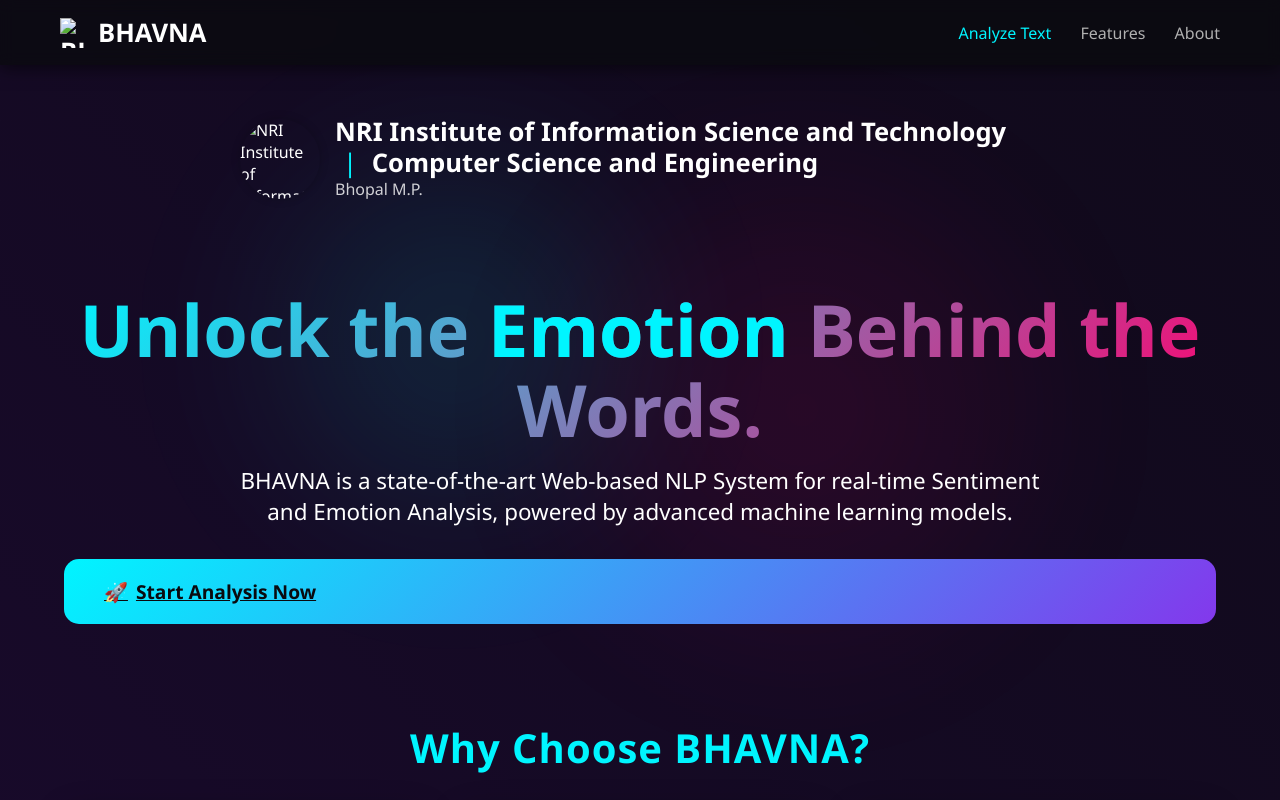
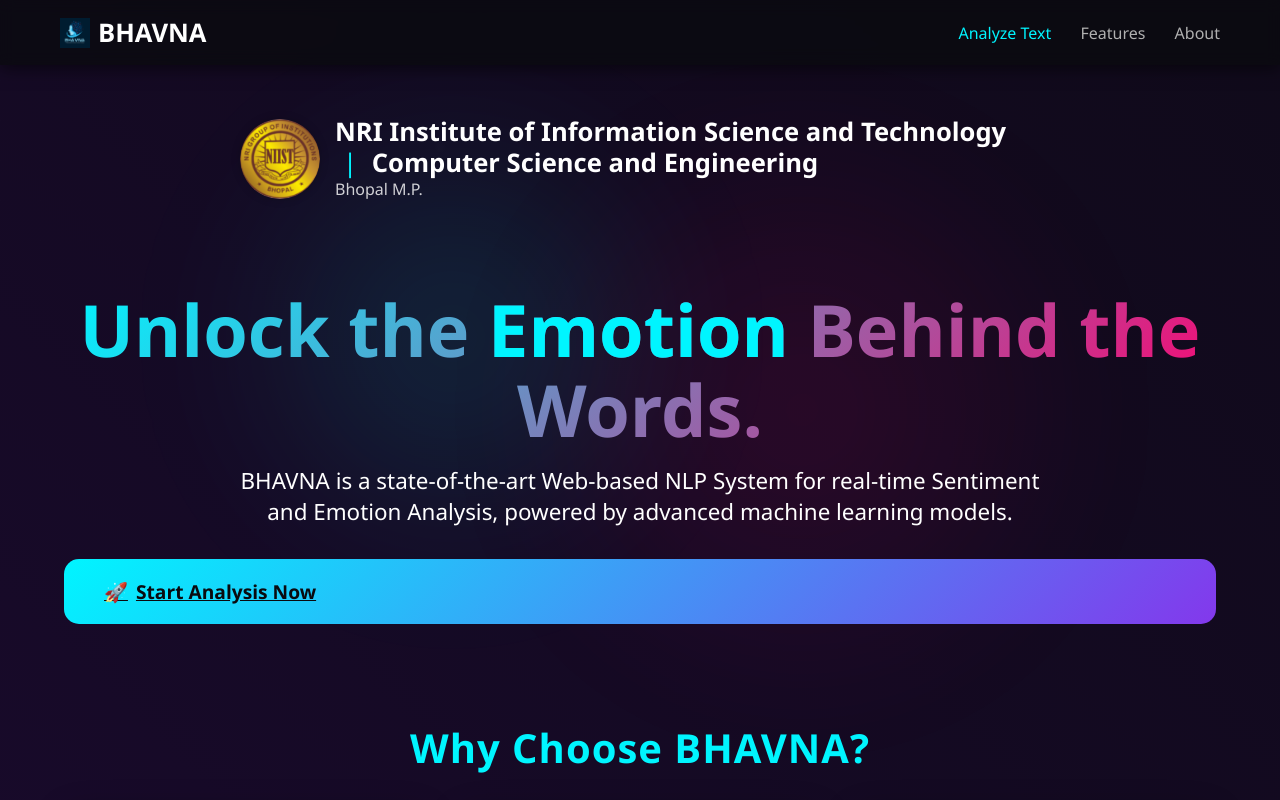
Before and after one commit to singhprateek87/bhavnaapp, a plain HTML site: page index.html in a window 1280 px wide. Shown: the top 800 px of the page. Drawn offline with nearby package versions, Linux system fonts and the light colour scheme; a script that the page names is missing.

Commit message:
Update index.html

```diff
--- a/index.html
+++ b/index.html
@@ -20,7 +20,7 @@
     <nav class="navbar">
         <div class="container navbar-container">
             <div class="nav-brand">
-                <img src="assests/Bhavna.logo.png" alt="BHAVNA Logo" class="project-logo">
+                <img src="Bhavna.logo.png" alt="BHAVNA Logo" class="project-logo">
                 BHAVNA
             </div>
             <div class="nav-links">
@@ -37,7 +37,7 @@
     <div class="container main-content-wrapper">
 
         <div class="college-header">
-            <img src="assests/niist.logo.87.png" alt="NRI Institute of Information Science and Technology Logo" class="college-logo">
+            <img src="niist.logo.87.png" alt="NRI Institute of Information Science and Technology Logo" class="college-logo">
             <div class="college-info">
                 <h2 class="college-name-group">
                     NRI Institute of Information Science and Technology
```
